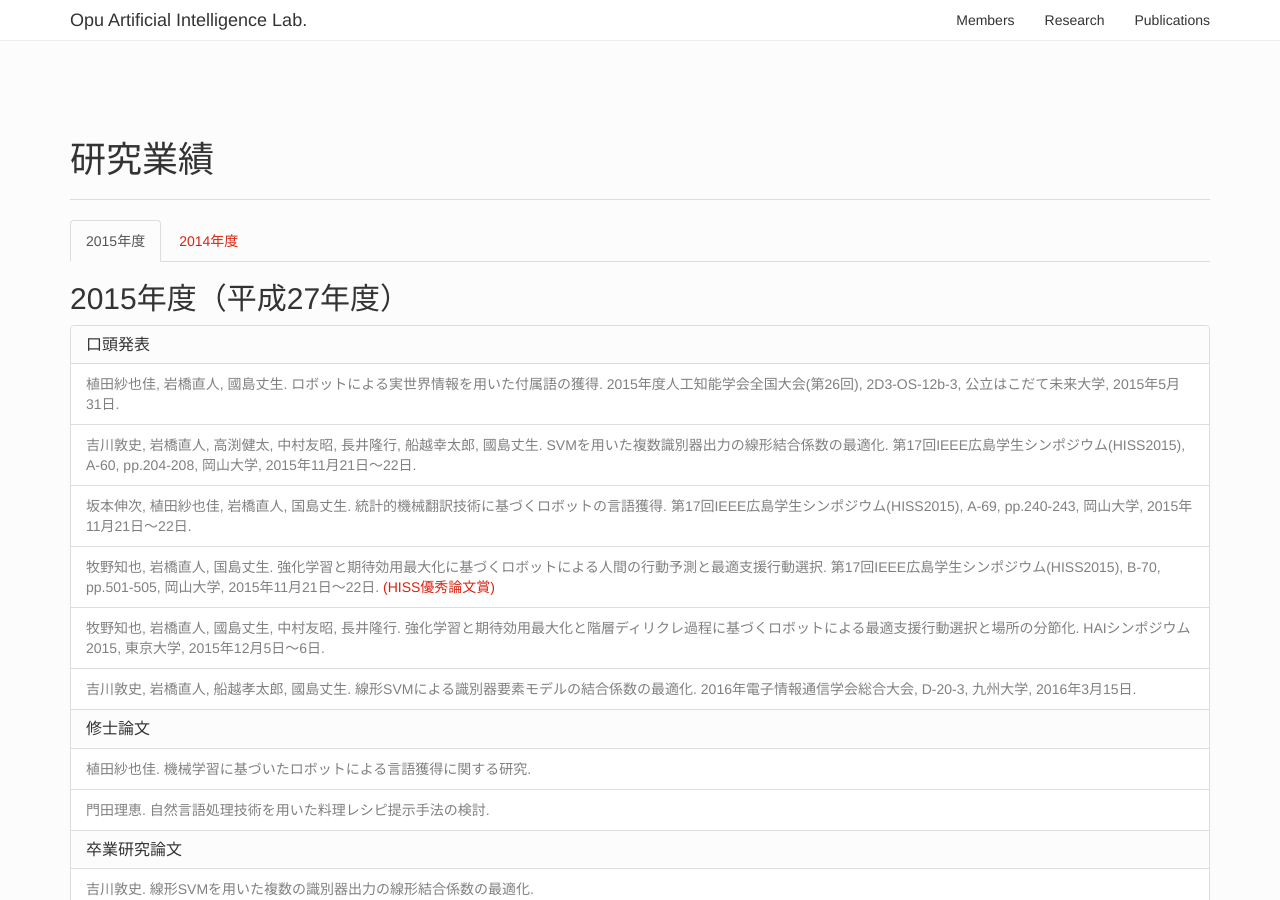
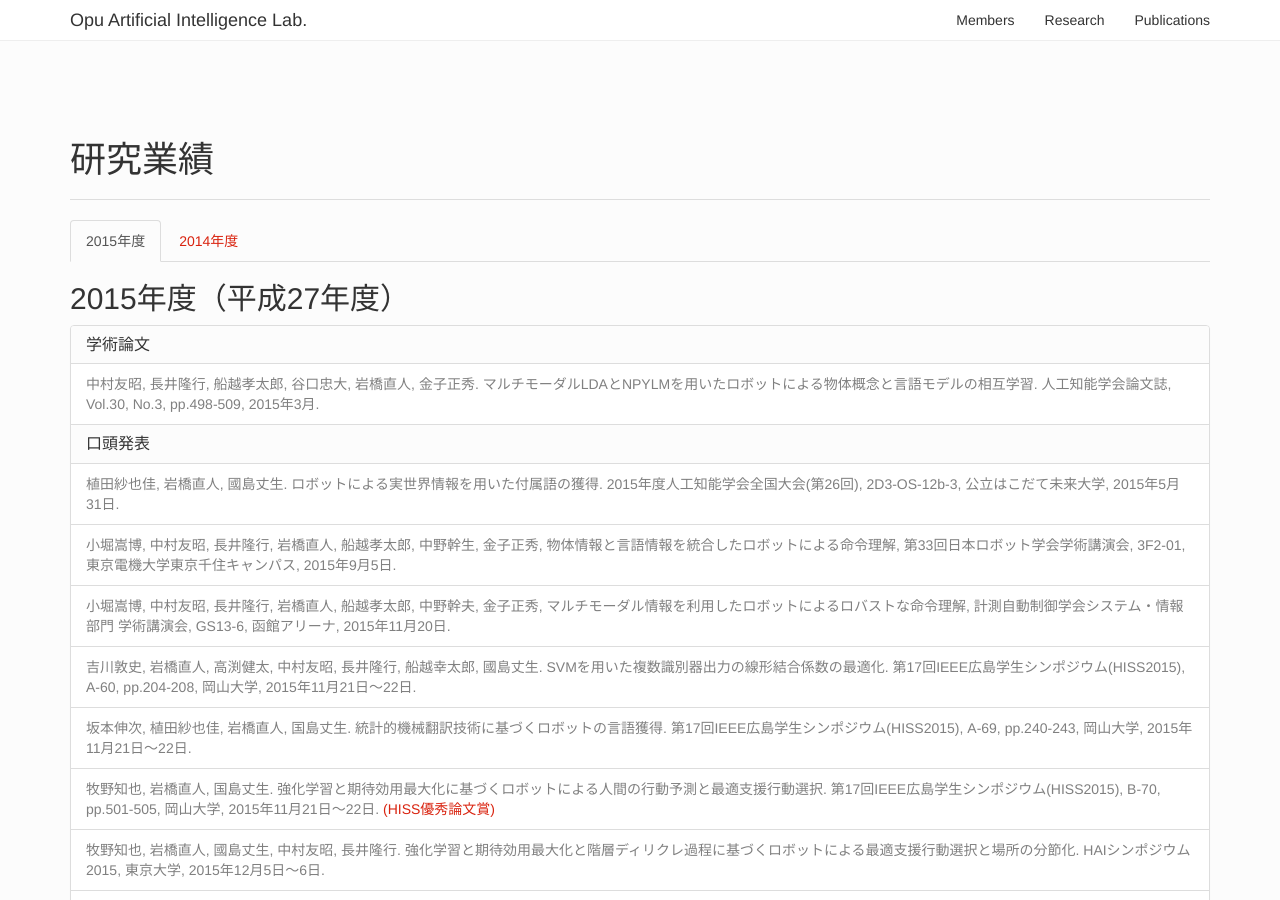
Before and after one commit to kunishi/www-ime, a Jekyll site: the page built from publications/index.html, in a window 1280 px wide and 900 px high. Built offline with Jekyll 4.4.1, drawn with Linux system fonts in a browser that asks for light colours; nearby versions of some CDN libraries; a style sheet for code colours, icons or effects is not loaded.

Commit message:
new publications.

```diff
--- a/publications/index.html
+++ b/publications/index.html
@@ -12,12 +12,32 @@ title: 研究業績
 		<h2>2015年度（平成27年度）</h2>
 		<div class="panel panel-default">
 			<div class="panel-heading">
+				<h3 class="panel-title">学術論文</h3>
+			</div>
+			<ul class="list-group">
+				<li class="list-group-item">
+					中村友昭, 長井隆行, 船越孝太郎, 谷口忠大, 岩橋直人, 金子正秀.
+					マルチモーダルLDAとNPYLMを用いたロボットによる物体概念と言語モデルの相互学習.
+					人工知能学会論文誌, Vol.30, No.3, pp.498-509, 2015年3月.
+				</li>
+			</ul>
+			<div class="panel-heading">
 				<h3 class="panel-title">口頭発表</h3>
 			</div>
 			<ul class="list-group">
 				<li class="list-group-item">
 					植田紗也佳, 岩橋直人, 國島丈生. ロボットによる実世界情報を用いた付属語の獲得.
 					2015年度人工知能学会全国大会(第26回), 2D3-OS-12b-3, 公立はこだて未来大学, 2015年5月31日.
+				</li>
+				<li class="list-group-item">
+					小堀嵩博, 中村友昭, 長井隆行, 岩橋直人, 船越孝太郎, 中野幹生, 金子正秀,
+					物体情報と言語情報を統合したロボットによる命令理解,
+					第33回日本ロボット学会学術講演会, 3F2-01, 東京電機大学東京千住キャンパス, 2015年9月5日.
+				</li>
+				<li class="list-group-item">
+					小堀嵩博, 中村友昭, 長井隆行, 岩橋直人, 船越孝太郎, 中野幹夫, 金子正秀,
+					マルチモーダル情報を利用したロボットによるロバストな命令理解,
+					計測自動制御学会システム・情報部門 学術講演会, GS13-6, 函館アリーナ, 2015年11月20日.
 				</li>
 				<li class="list-group-item">
 					吉川敦史, 岩橋直人, 高渕健太, 中村友昭, 長井隆行, 船越幸太郎, 國島丈生.
@@ -85,6 +105,17 @@ title: 研究業績
 		<h2>2014年度（平成26年度）</h2>
 		<div class="panel panel-default">
 			<div class="panel-heading">
+				<h3 class="panel-title">学術論文</h3>
+			</div>
+			<ul class="list-group">
+				<li class="list-group-item">
+					Yuko Ozasa, Mikio Nakano, Yasuo Ariki, Naoto Iwahashi,
+					<i>Discriminating Unknown Objects from Known Objects Using Image and Speech
+						Information</i>,
+						IEICE Transactions on Information and Systems, Vol.E98-D, No.3, pp.704-711, Mar. 2015.
+				</li>
+			</ul>
+			<div class="panel-heading">
 				<h3 class="panel-title">口頭発表</h3>
 			</div>
 			<ul class="list-group">
```
